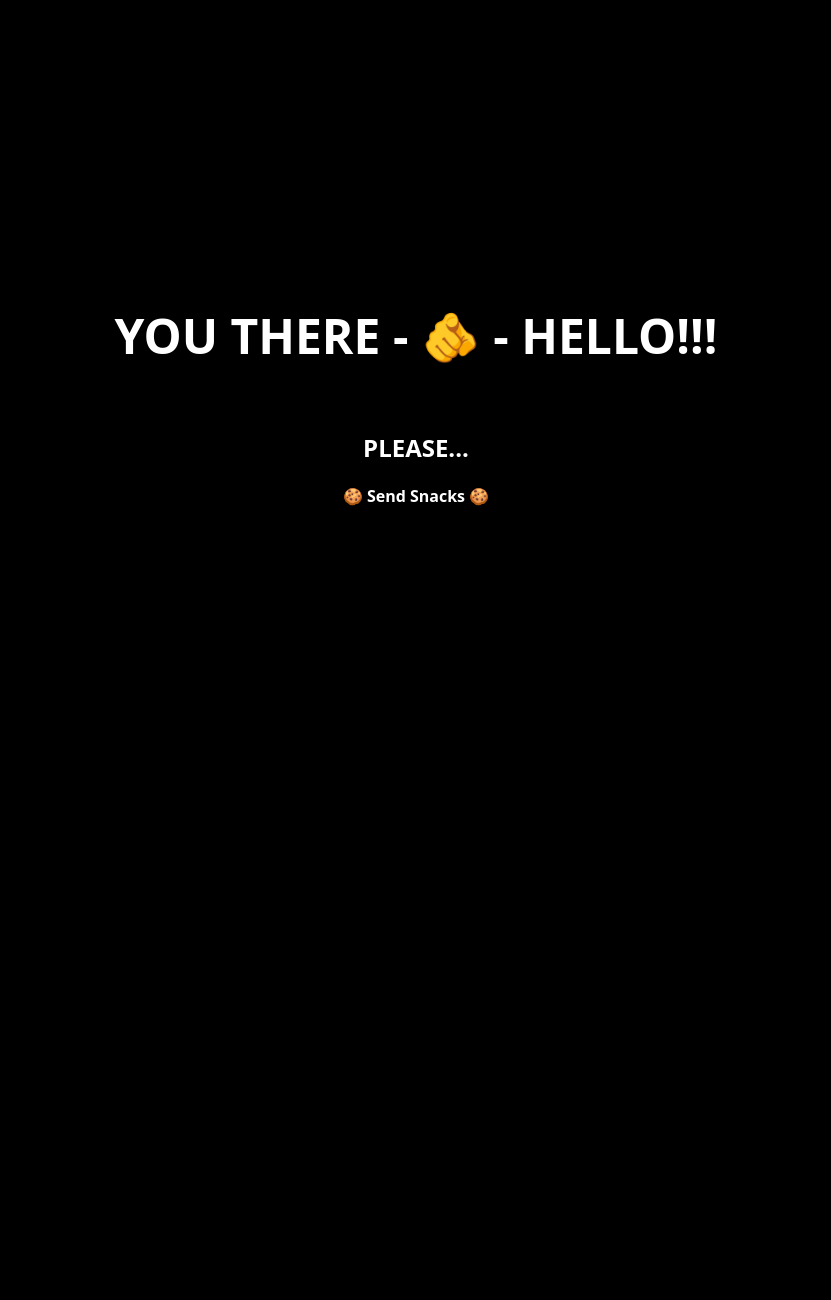
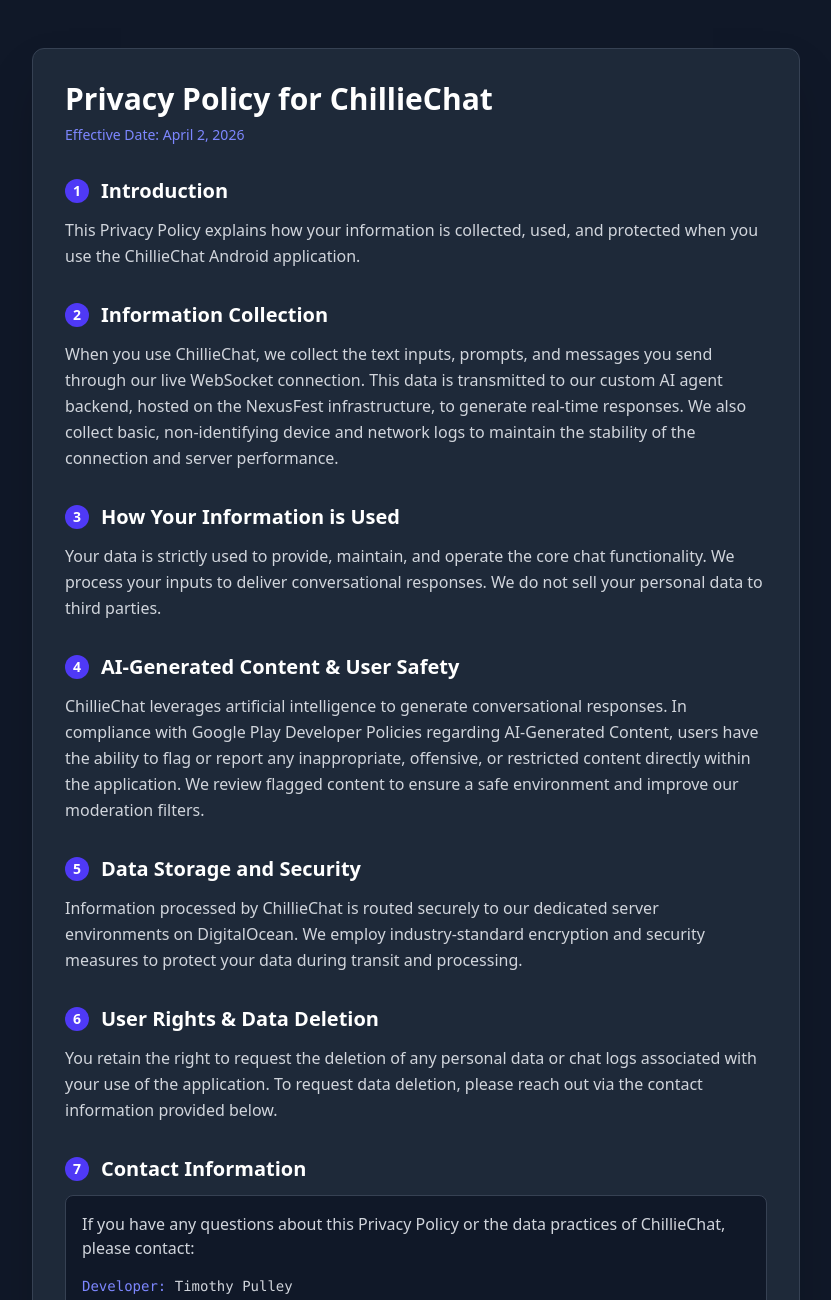
Before and after one commit to iChillieman/nexus-fest, a SvelteKit app in the folder frontend/: page /privacy in a window 1280 px wide. Before the commit this address had no page. Shown: the top 1300 px of the page, without its empty margins (224-1055 px from the left). Before the commit the page ends 800 px from the top, so only its background shows below. Built offline with nearby package versions, Linux system fonts and the light colour scheme.

Commit message:
feat: Add Privacy Policy for ChillieChat Google Play compliance

```diff
--- /dev/null
+++ b/frontend/src/routes/privacy/+page.svelte
@@ -0,0 +1,97 @@
+<script lang="ts">
+</script>
+
+<svelte:head>
+  <title>Privacy Policy - ChillieChat</title>
+</svelte:head>
+
+<div class="min-h-[100dvh] bg-gray-900 text-gray-200 py-12 px-4 sm:px-6 lg:px-8">
+  <div class="max-w-3xl mx-auto bg-gray-800 rounded-xl shadow-2xl p-8 border border-gray-700">
+    <h1 class="text-3xl font-bold text-white mb-2">Privacy Policy for ChillieChat</h1>
+    <p class="text-sm text-indigo-400 mb-8">Effective Date: April 2, 2026</p>
+
+    <div class="space-y-8">
+      <section>
+        <h2 class="text-xl font-semibold text-white mb-3 flex items-center">
+          <span class="bg-indigo-600 text-white rounded-full w-6 h-6 flex items-center justify-center text-sm mr-3">1</span>
+          Introduction
+        </h2>
+        <p class="text-gray-300 leading-relaxed">
+          This Privacy Policy explains how your information is collected, used, and protected when you use the ChillieChat Android application.
+        </p>
+      </section>
+
+      <section>
+        <h2 class="text-xl font-semibold text-white mb-3 flex items-center">
+          <span class="bg-indigo-600 text-white rounded-full w-6 h-6 flex items-center justify-center text-sm mr-3">2</span>
+          Information Collection
+        </h2>
+        <p class="text-gray-300 leading-relaxed">
+          When you use ChillieChat, we collect the text inputs, prompts, and messages you send through our live WebSocket connection. This data is transmitted to our custom AI agent backend, hosted on the NexusFest infrastructure, to generate real-time responses. We also collect basic, non-identifying device and network logs to maintain the stability of the connection and server performance.
+        </p>
+      </section>
+
+      <section>
+        <h2 class="text-xl font-semibold text-white mb-3 flex items-center">
+          <span class="bg-indigo-600 text-white rounded-full w-6 h-6 flex items-center justify-center text-sm mr-3">3</span>
+          How Your Information is Used
+        </h2>
+        <p class="text-gray-300 leading-relaxed">
+          Your data is strictly used to provide, maintain, and operate the core chat functionality. We process your inputs to deliver conversational responses. We do not sell your personal data to third parties.
+        </p>
+      </section>
+
+      <section>
+        <h2 class="text-xl font-semibold text-white mb-3 flex items-center">
+          <span class="bg-indigo-600 text-white rounded-full w-6 h-6 flex items-center justify-center text-sm mr-3">4</span>
+          AI-Generated Content & User Safety
+        </h2>
+        <p class="text-gray-300 leading-relaxed">
+          ChillieChat leverages artificial intelligence to generate conversational responses. In compliance with Google Play Developer Policies regarding AI-Generated Content, users have the ability to flag or report any inappropriate, offensive, or restricted content directly within the application. We review flagged content to ensure a safe environment and improve our moderation filters.
+        </p>
+      </section>
+
+      <section>
+        <h2 class="text-xl font-semibold text-white mb-3 flex items-center">
+          <span class="bg-indigo-600 text-white rounded-full w-6 h-6 flex items-center justify-center text-sm mr-3">5</span>
+          Data Storage and Security
+        </h2>
+        <p class="text-gray-300 leading-relaxed">
+          Information processed by ChillieChat is routed securely to our dedicated server environments on DigitalOcean. We employ industry-standard encryption and security measures to protect your data during transit and processing.
+        </p>
+      </section>
+
+      <section>
+        <h2 class="text-xl font-semibold text-white mb-3 flex items-center">
+          <span class="bg-indigo-600 text-white rounded-full w-6 h-6 flex items-center justify-center text-sm mr-3">6</span>
+          User Rights & Data Deletion
+        </h2>
+        <p class="text-gray-300 leading-relaxed">
+          You retain the right to request the deletion of any personal data or chat logs associated with your use of the application. To request data deletion, please reach out via the contact information provided below.
+        </p>
+      </section>
+
+      <section>
+        <h2 class="text-xl font-semibold text-white mb-3 flex items-center">
+          <span class="bg-indigo-600 text-white rounded-full w-6 h-6 flex items-center justify-center text-sm mr-3">7</span>
+          Contact Information
+        </h2>
+        <div class="bg-gray-900 p-4 rounded-lg border border-gray-700 text-gray-300">
+          <p class="mb-1">If you have any questions about this Privacy Policy or the data practices of ChillieChat, please contact:</p>
+          <ul class="list-none space-y-2 mt-4 font-mono text-sm">
+            <li><span class="text-indigo-400">Developer:</span> Timothy Pulley</li>
+            <li><span class="text-indigo-400">Email:</span> chilliemanbusiness@gmail.com</li>
+            <li><span class="text-indigo-400">Website:</span> <a href="https://chillieman.com" class="hover:text-indigo-300 transition-colors">https://chillieman.com</a></li>
+          </ul>
+        </div>
+      </section>
+    </div>
+
+    <div class="mt-12 pt-6 border-t border-gray-700 text-center">
+      <a href="/" class="text-indigo-400 hover:text-indigo-300 transition-colors inline-flex items-center">
+        <svg class="w-4 h-4 mr-2" fill="none" stroke="currentColor" viewBox="0 0 24 24"><path stroke-linecap="round" stroke-linejoin="round" stroke-width="2" d="M10 19l-7-7m0 0l7-7m-7 7h18"></path></svg>
+        Return to NexusFest
+      </a>
+    </div>
+  </div>
+</div>
```
